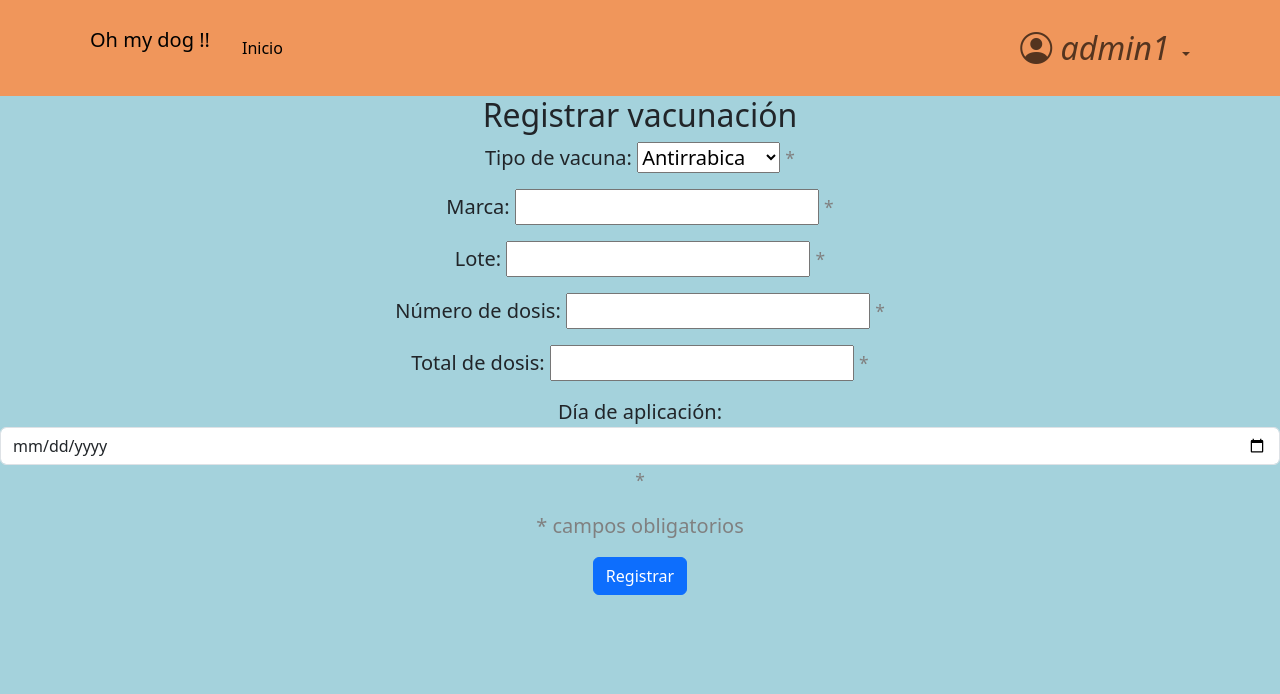
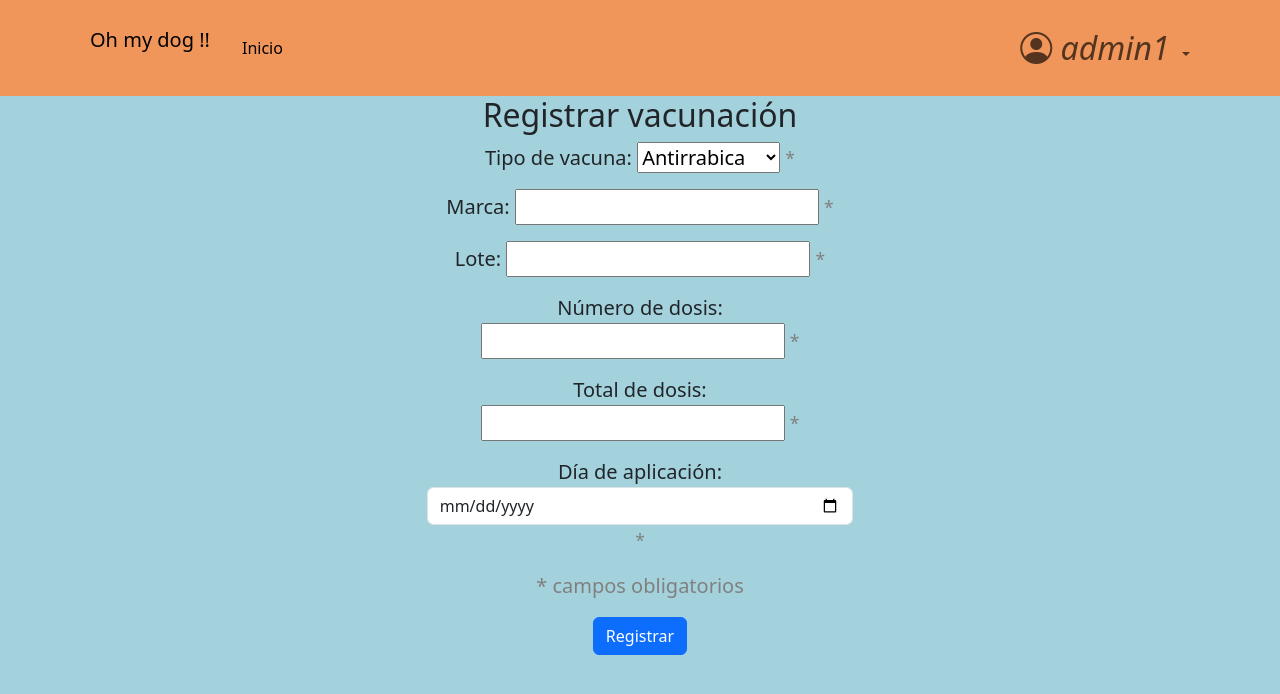
Before and after one commit to lucasquieresopa/proyecto_veterinaria, a Django app: page /dogs/vaccination_form/2/2/ in a window 1280 px wide. Shown: the top 694 px of the page. Run offline with Django 4.2, Linux system fonts and the light colour scheme; a user stored in the database is signed in; data comes from the database, SQL or seed files in the repository; both versions use the stored data as it was after the commit; some libraries are stand-ins or nearby versions.

Commit message:
centro forms

```diff
--- a/dogs/templates/attention_form.html
+++ b/dogs/templates/attention_form.html
@@ -12,6 +12,7 @@
     }
 </style>
     <br>
+    <div class="col-md-4 mx-auto">
     <h2 style="text-align:center;">Registrar atención</h2>
     <form method="post">    <!-- cuando toco el boton "Registrar" se haceun post request -->
         {% csrf_token %}    <!-- seguridad en forms -->
@@ -47,5 +48,6 @@
             <button class="btn btn-primary" >Registrar</button>
         </div>
     </form>
+</div>
 
 {% endblock content %}
--- a/dogs/templates/dog_modification.html
+++ b/dogs/templates/dog_modification.html
@@ -2,6 +2,8 @@
 
 {% block content %}
 <main>
+    <br>
+    <div class="col-md-4 mx-auto">
     <h2>Modificacion de datos del perro</h2>
     <form method="post">    <!-- cuando toco el boton "Registrar" se haceun post request -->
         {% csrf_token %}    <!-- seguridad en forms -->
@@ -35,6 +37,7 @@
 
 
     </form>
+    </div>
 </main>
         <div>
             <a href="{% url 'dog_profile' user_owner_id=user.id dog_id=dog.id %}" class="btn btn-primary">Volver</a>
--- a/dogs/templates/dog_registration.html
+++ b/dogs/templates/dog_registration.html
@@ -12,6 +12,7 @@
 </style>
 
 <br>
+<div class="col-md-4 mx-auto">
     <h2 style="text-align:center;">Registrar perro</h2>
     <form method="post">    <!-- cuando toco el boton "Registrar" se haceun post request -->
         {% csrf_token %}    <!-- seguridad en forms -->
@@ -54,5 +55,5 @@
             <button class="btn btn-primary" >Registrar</button>
         </div>
     </form>
-
+</div>
 {% endblock content %}
--- a/dogs/templates/vaccination_form.html
+++ b/dogs/templates/vaccination_form.html
@@ -11,7 +11,7 @@
       font-size:20px;
     }
 </style>
-
+<div class="col-md-4 mx-auto">
     <h2 style="text-align:center;">Registrar vacunación</h2>
     <form method="post">    <!-- cuando toco el boton "Registrar" se haceun post request -->
         {% csrf_token %}    <!-- seguridad en forms -->
@@ -48,5 +48,5 @@
             <button class="btn btn-primary" >Registrar</button>
         </div>
     </form>
-
+</div>
 {% endblock content %}
```
Also changed, not shown: db.sqlite3.
